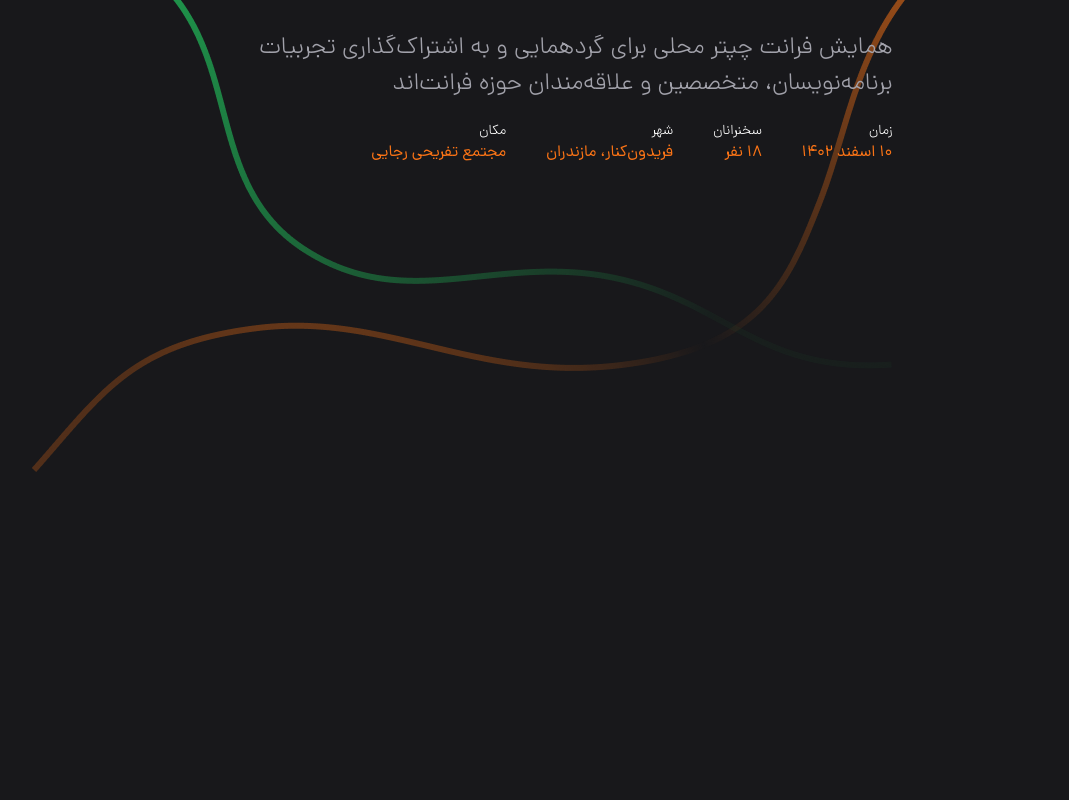
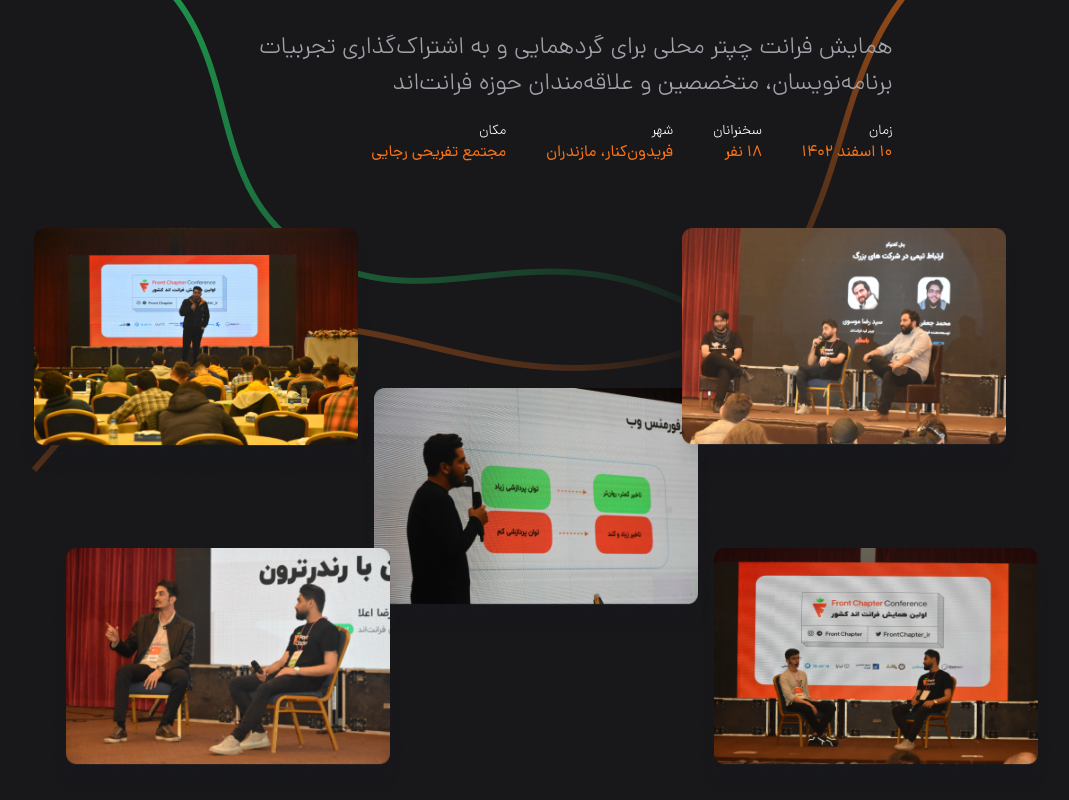
Before and after one commit to frontChapter/website-frontend, a Next.js app: page / in a window 1280 px wide. Shown: the part 168-968 px from the top of the page, without its empty margins (104-1173 px from the left). Before the commit the page ends 800 px from the top, so only its background shows below. Built offline with nearby package versions, Linux system fonts and the light colour scheme.

Commit message:
chore: add speaker images for screen desktop

```diff
--- a/src/app/components/HeroSection.tsx
+++ b/src/app/components/HeroSection.tsx
@@ -19,12 +19,12 @@ export default function HeroSection() {
         <Image
           src={imageVectorOrange}
           alt="vector orange"
-          className="absolute bottom-0 right-0 top-0 object-contain"
+          className="absolute right-0"
         />
         <Image
           src={imageVectorGreen}
           alt="vector green"
-          className="absolute bottom-0 left-0 top-0"
+          className="absolute left-0"
         />
         {/* texts */}
         <div className="relative z-10 w-full space-y-5 sm:max-w-xl md:max-w-2xl lg:max-w-[713px]">
@@ -72,7 +72,7 @@ export default function HeroSection() {
         </div>
         {/* images */}
         <div className="w-full">
-          {/* for mobile */}
+          {/* mobile */}
           <div className="lg:hidden">
             <Swiper
               breakpoints={{
@@ -102,6 +102,44 @@ export default function HeroSection() {
               })}
             </Swiper>
           </div>
+          {/* desktop */}
+          <div className="relative hidden lg:block">
+            <Image
+              src={imageSpeakerOne}
+              alt="سخنرانان همایش"
+              width={360}
+              height={240}
+              className="absolute left-1/2 top-40 -translate-x-1/2"
+            />
+            <Image
+              src={imageSpeakerTwo}
+              alt="سخنرانان همایش"
+              width={360}
+              height={240}
+              className="absolute left-28 top-0"
+            />
+            <Image
+              src={imageSpeakerThree}
+              alt="سخنرانان همایش"
+              width={360}
+              height={240}
+              className="absolute right-36 top-0"
+            />
+            <Image
+              src={imageSpeakerFour}
+              alt="سخنرانان همایش"
+              width={360}
+              height={240}
+              className="absolute bottom-0 top-80 left-36"
+            />
+            <Image
+              src={imageSpeakerFive}
+              alt="سخنرانان همایش"
+              width={360}
+              height={240}
+              className="absolute top-80 right-28"
+            />
+          </div>
         </div>
       </div>
     </section>
```
